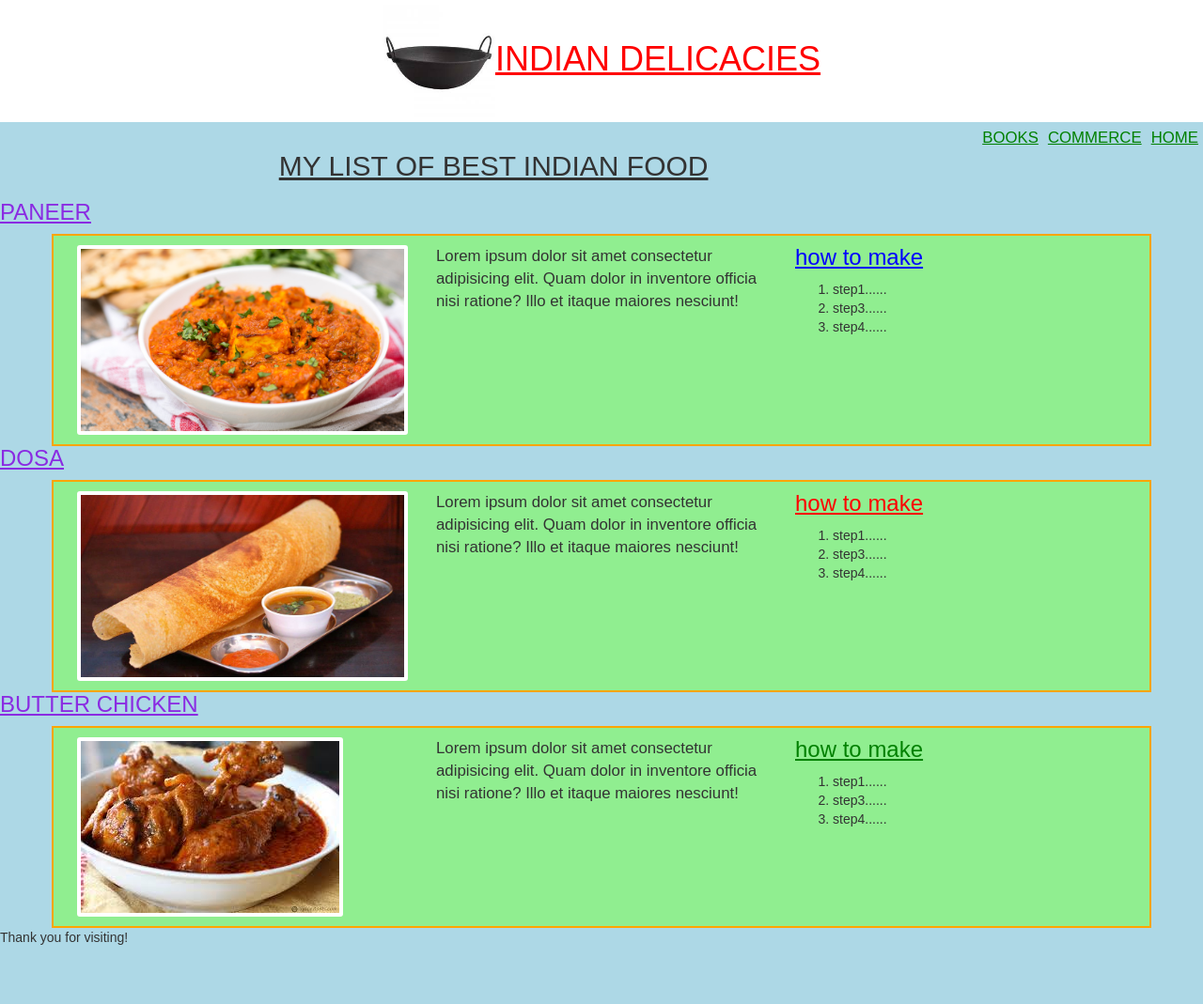
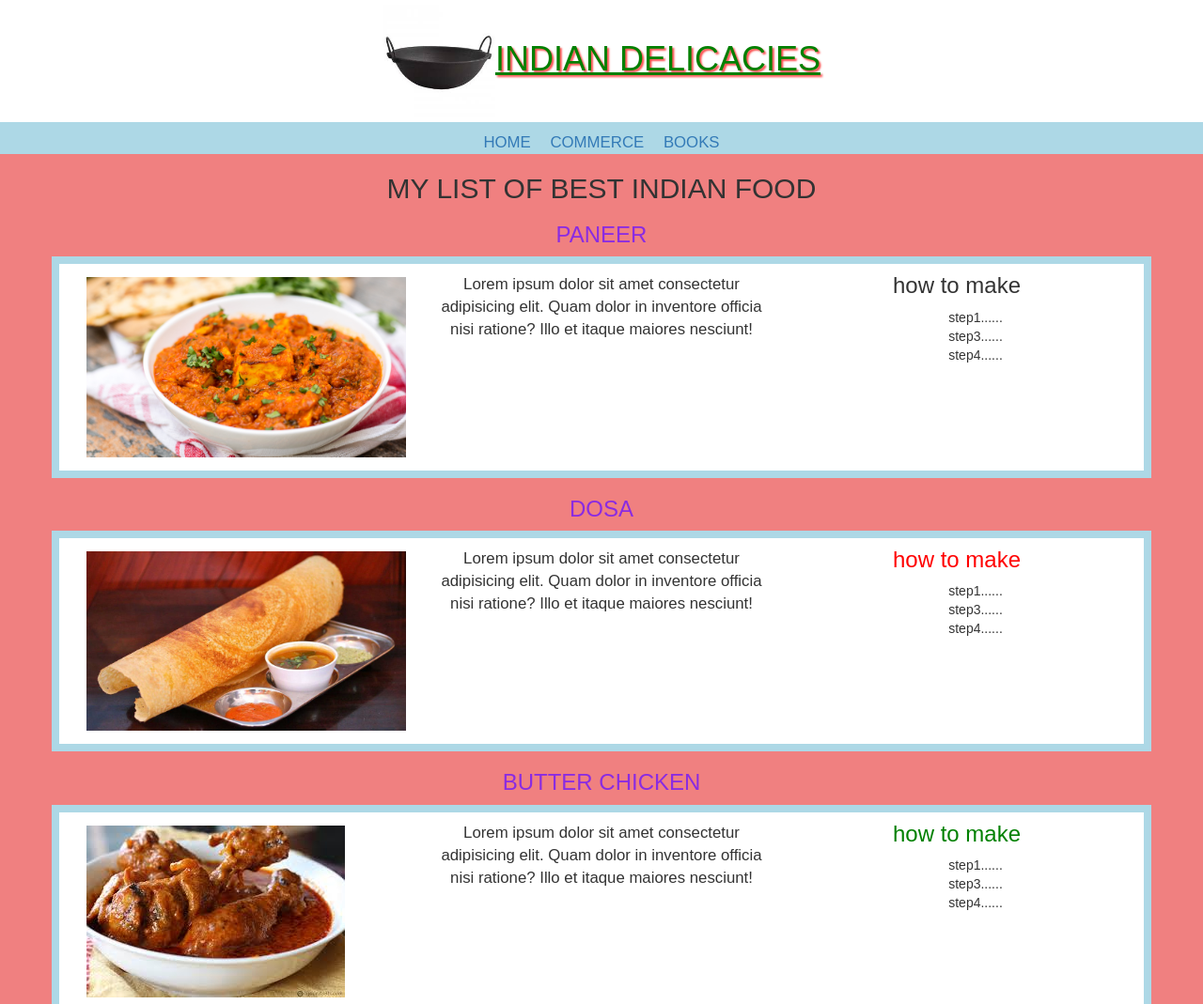
Before and after one commit to vikassrivastava18/project0, a plain HTML site: page food.html in a window 1280 px wide. Shown: the top 1069 px of the page at 94% size. Before the commit the page ends 1008 px from the top, so only its background shows below. Drawn offline with nearby package versions, Linux system fonts and the light colour scheme.

Commit message:
Update food.css

```diff
--- a/food.css
+++ b/food.css
@@ -1,16 +1,18 @@
+
 
   body {
+    text-align: center;
+    font-family: Halvetica, Arial, san-serif;
+    background-color: lightcoral;
 
-    font-family: Halvetica, Arial, san-serif;
-    background-color: lightblue;
   }
-  #top_header{
-	border: 5px solid;
+  ol{
+ 	list-style-type:none;
 }
-#thirdDiv, #secondDiv, #firstDiv {
-    border: 2px solid orange;
-    background-color:lightgreen;
+  #thirdDiv, #secondDiv, #firstDiv {
+    border: 8px solid lightblue;
     padding: 10px;
+	background-color: white;
   }
   #thirdDiv div img, #secondDiv div img, #firstDiv div img {
     border: 4px solid white;
@@ -19,26 +21,25 @@
   #thirdDiv div p, #secondDiv div p, #firstDiv div p {
     font-size: 120%;
   }
- h3 {
+  #thirdDiv div div h3, #secondDiv div div h3, #firstDiv div div h3 {
     margin-top: 0px;
+  }
+  h1 {
+    /*text-shadow: 2px 2px 0 rgba(255,0,0,0.7) ; */
+    text-shadow: 2px 2px 2px rgba(255,0,0,0.7) ;
+    padding: 5px;
+    color: green;
+    background-color: white;
     text-decoration: underline;
+    margin-top: 0px;
+
   }
- h2{
-    padding: 10px;
-    text-decoration: underline;
-     text-align:center;
+  header{
+	background-color:lightblue;
 
 }
-  h1 {
-    padding: 5px;
-    color: red;
-    background-color: #fff;
-    text-align:center;
-    margin-top:0px;
-    margin-bottom:0px;
-    text-decoration:underline;
-  }
 
+}
   #firstDiv div div h3 {
     color: blue;
   }
@@ -50,10 +51,13 @@
   #thirdDiv div div h3 {
     color: green;
   }
-a{
-	font-size:larger;
-	padding: 5px;
-	color: green;
-	float: right;
-	text-decoration:underline;
+nav{
+	font-size: 1.2em;
 }
+nav a{
+	padding:8px;
+}
+footer{
+	padding: 10px;
+	background-color: lightblue;
+}
```
